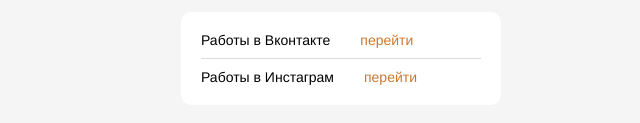
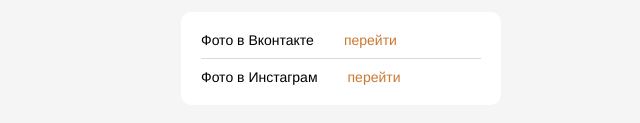
Before and after one commit to IlinaAlina/IlinaAlina.github.io, a plain HTML site: page index.html in a window 1280 px wide. Shown: the part 741-864 px from the top of the page, without its empty margins (299-939 px from the left). Drawn offline with Linux system fonts and the light colour scheme.

Commit message:
Update index.html

```diff
--- a/index.html
+++ b/index.html
@@ -42,11 +42,11 @@
         <h2 class="links__header">Мои работы:</h2>
         <ul class="links__container">
           <li class="links__link">
-            <p class="links__title">Работы в  Вконтакте   </p>
+            <p class="links__title">Фото в  Вконтакте   </p>
             <a class="linsk__link" href="https://vk.com/album-171436305_256529061">перейти</a>
           </li>
           <li class="links__link">
-            <p class="links__title">Работы в Инстаграм</p>
+            <p class="links__title">Фото в Инстаграм</p>
             <a class="linsk__link" href="https://www.instagram.com/aliya.tattoo?igsh=MXBkaW83N2NzbHYyZA==">перейти</a>
           </li>
 
```
